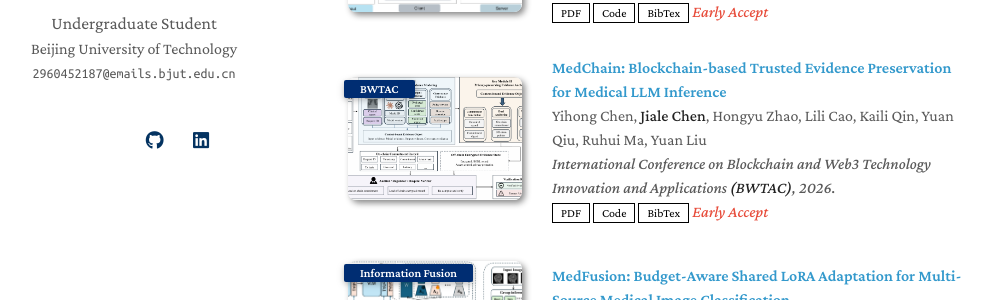
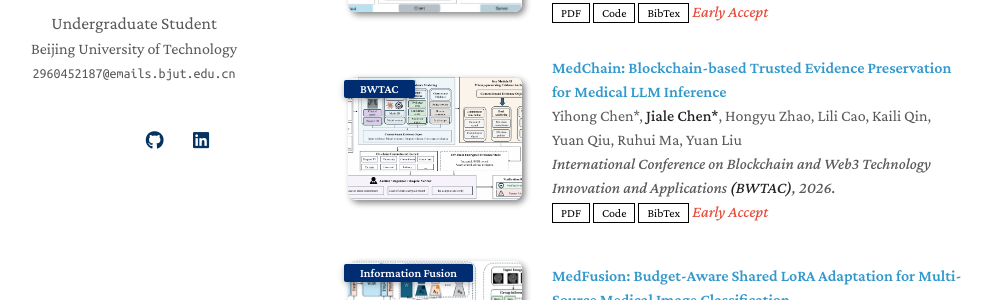
Before and after one commit to Chenjl13/Chenjl13.github.io, a Jekyll site: the page built from index.md, in a window 1280 px wide and 900 px high, scrolled down 1266 px. Shown: the part 227-527 px from the top of the window, without its empty margins (142-1134 px from the left). Built offline with Jekyll 4.4.1, drawn with Linux system fonts in a browser that asks for light colours; a style sheet for code colours, icons or effects is not loaded; our own code applies the rules of GitHub Pages for plain Markdown files.

```diff
--- a/_data/publications.yml
+++ b/_data/publications.yml
@@ -11,7 +11,7 @@ main:
     notes: "Early Accept"
 
   - title: "MedChain: Blockchain-based Trusted Evidence Preservation for Medical LLM Inference"
-    authors: Yihong Chen, <strong>Jiale Chen</strong>, Hongyu Zhao, Lili Cao, Kaili Qin, Yuan Qiu, Ruhui Ma, Yuan Liu
+    authors: Yihong Chen*, <strong>Jiale Chen*</strong>, Hongyu Zhao, Lili Cao, Kaili Qin, Yuan Qiu, Ruhui Ma, Yuan Liu
     conference_short: "BWTAC"
     conference: "International Conference on Blockchain and Web3 Technology Innovation and Applications <strong>(BWTAC)</strong>, 2026."
     pdf: "https://arxiv.org/pdf/2306.00988.pdf"
```
